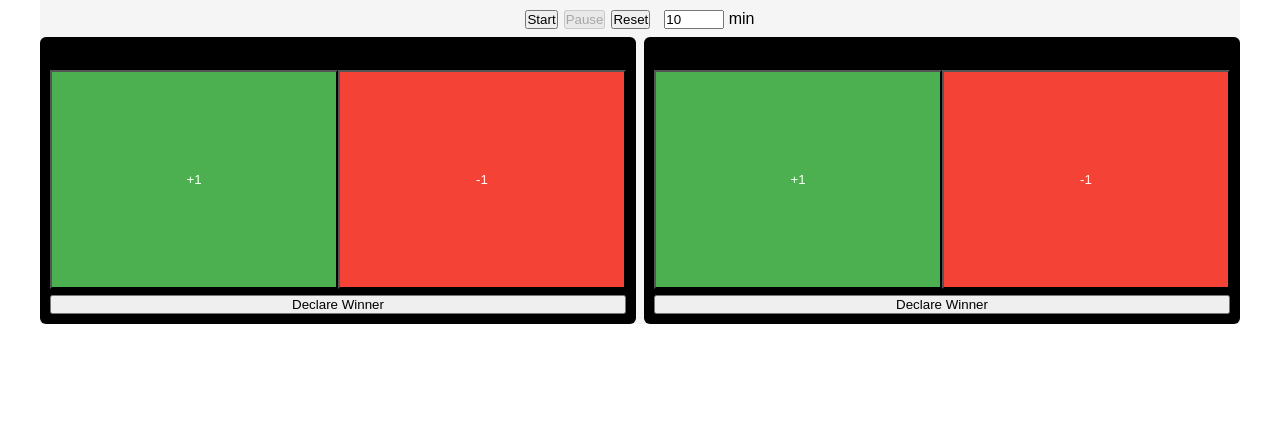
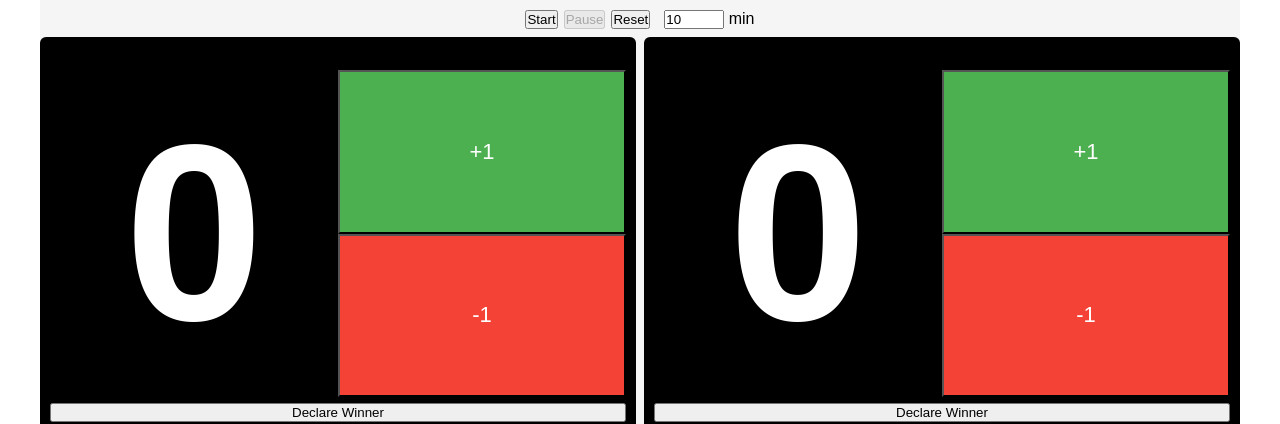
Before and after one commit to Sunkablyat/my-public-db, a Next.js app: page / in a window 1280 px wide. Shown: the part 398-822 px from the top of the page. Before the commit the page ends 800 px from the top, so only its background shows below. Built offline with nearby package versions, Linux system fonts and the light colour scheme; no server answers; the database is empty.

Commit message:
bigger score number

```diff
--- a/app/page.jsx
+++ b/app/page.jsx
@@ -357,11 +357,45 @@ export default function BasketballApp() {
         <div style={{ display: 'flex', gap: 8, marginTop: 8 }}>
           {[{ team: currentTeamA, score: score1, setScore: setScore1, label: 'Team 1' }, { team: currentTeamB, score: score2, setScore: setScore2, label: 'Team 2' }].map((t, idx) => (
             <div key={idx} style={{ flex: 1, background: '#000000ff', padding: 10, borderRadius: 6 }}>
-              <h4 style={{ textAlign: 'center' , fontSize: 20 }}>{t.team.length > 0 ? t.team.map(p => p.name).join(', ') : t.label} — {t.score}</h4>
+              <h4 style={{ textAlign: 'center' , fontSize: 20 }}>
+                {t.team.length > 0 ? t.team.map(p => p.name).join(', ') : t.label} — {t.score}
+              </h4>
+
+              {/* NEW LAYOUT: left = big score, right = column with +1 (top) and -1 (bottom) */}
               <div style={{ display: 'flex' }}>
-                <button onClick={() => t.setScore(t.score + 1)} style={{ flex: 1, padding: '100px 0', background: '#4caf50', color: 'white' }}>+1</button>
-                <button onClick={() => t.setScore(Math.max(0, t.score - 1))} style={{ flex: 1, padding: '100px 0', background: '#f44336', color: 'white' }}>-1</button>
+                {/* Big score display (left half) */}
+                <div
+                  style={{
+                    flex: 1,
+                    display: 'flex',
+                    alignItems: 'center',
+                    justifyContent: 'center',
+                    padding: '20px 0',
+                    fontSize: 250,
+                    fontWeight: 'bold',
+                    color: 'white'
+                  }}
+                >
+                  {t.score}
+                </div>
+
+                {/* Right half split vertically for +1 / -1 */}
+                <div style={{ flex: 1, display: 'flex', flexDirection: 'column' }}>
+                  <button
+                    onClick={() => t.setScore(t.score + 1)}
+                    style={{ flex: 1, padding: '50px 0', background: '#4caf50', color: 'white', fontSize: 22 }}
+                  >
+                    +1
+                  </button>
+                  <button
+                    onClick={() => t.setScore(Math.max(0, t.score - 1))}
+                    style={{ flex: 1, padding: '50px 0', background: '#f44336', color: 'white', fontSize: 22 }}
+                  >
+                    -1
+                  </button>
+                </div>
               </div>
+
               <button style={{ marginTop: 6, width: '100%' }} onClick={() => declareWinner(idx + 1)}>Declare Winner</button>
             </div>
           ))}
```
